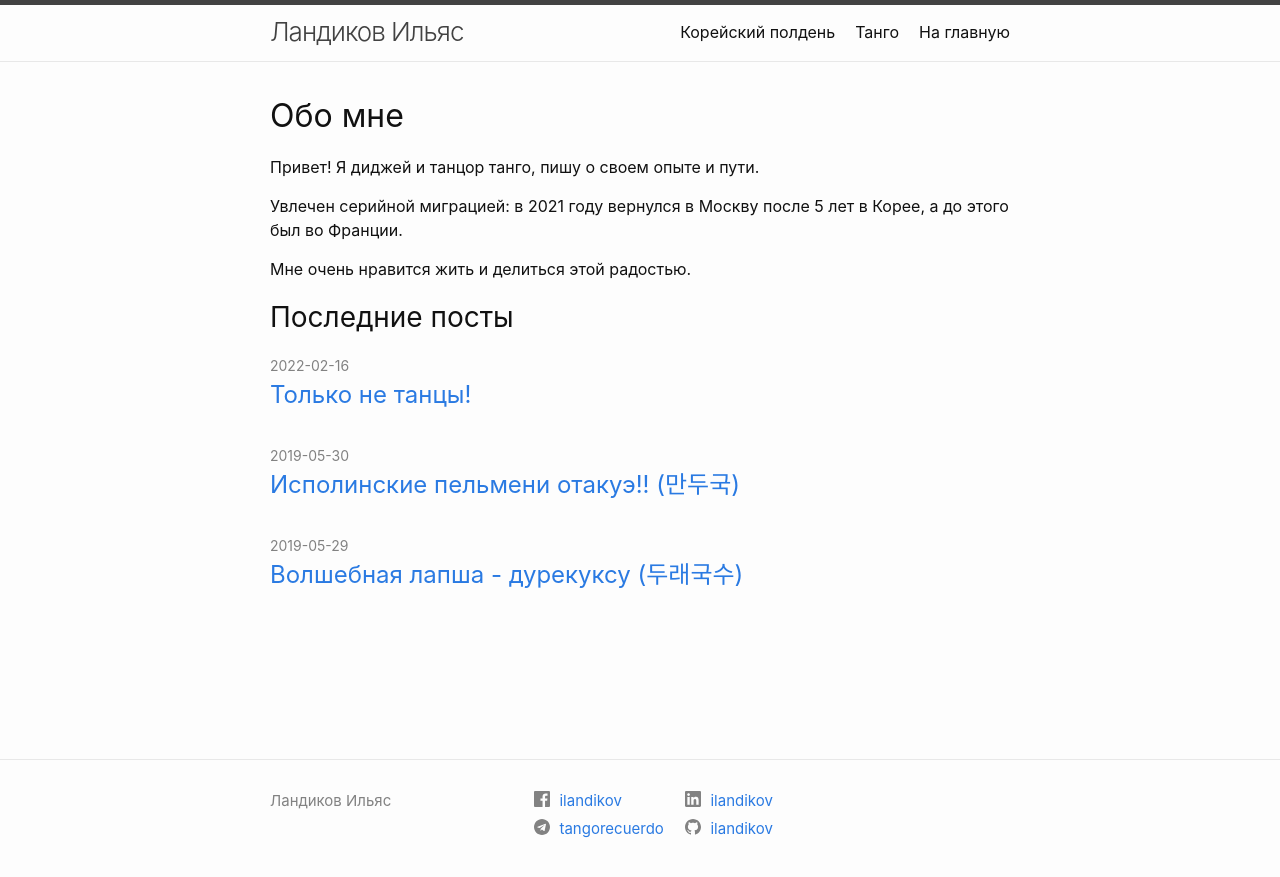
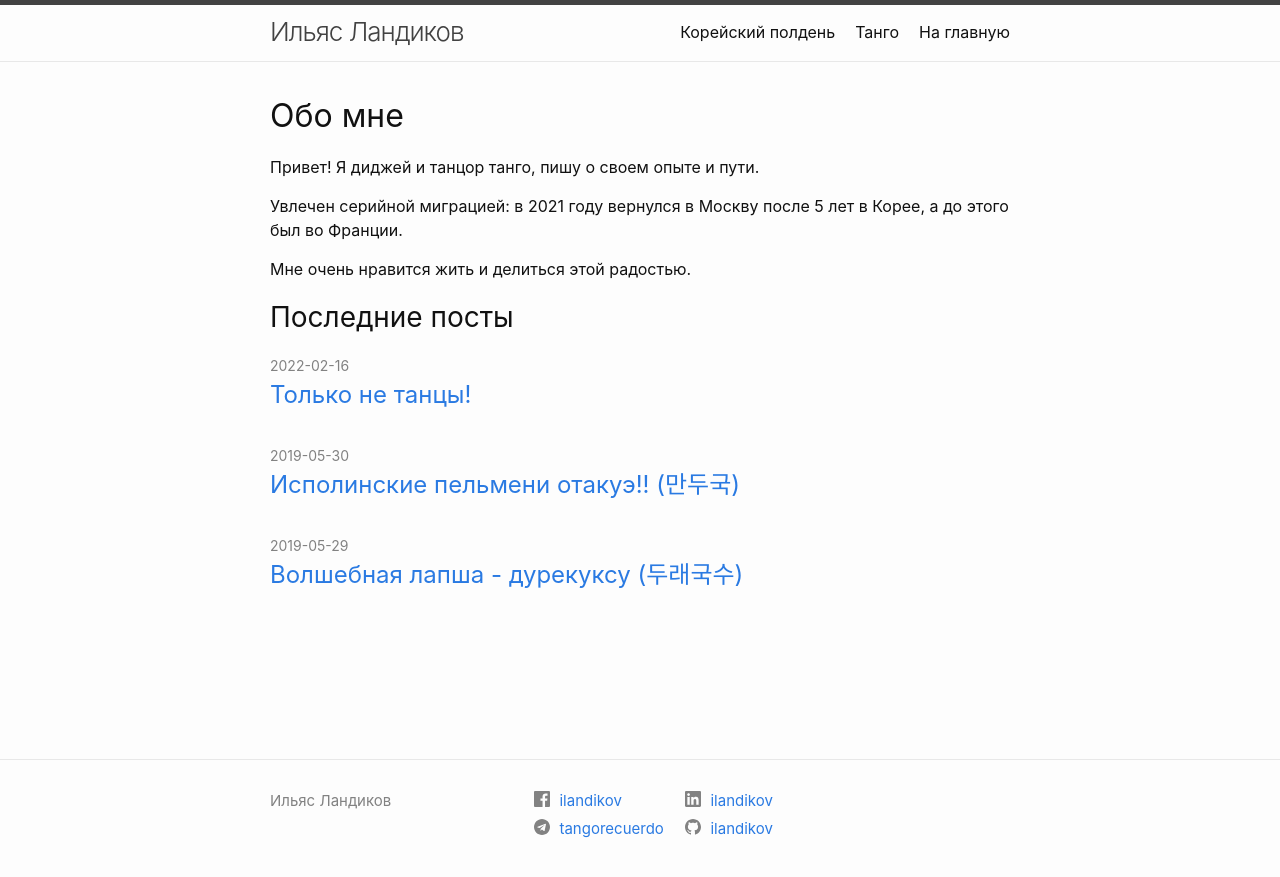
Before and after one commit to ilandikov/ilandikov.github.io, a Jekyll site: the page built from index.markdown, in a window 1280 px wide. Shown: the top 877 px of the page. Built offline with Jekyll 4.4.1, drawn with Linux system fonts in a browser that asks for light colours.

Commit message:
Put name in front

```diff
--- a/_config.yml
+++ b/_config.yml
@@ -18,8 +18,8 @@
 # You can create any custom variable you would like, and they will be accessible
 # in the templates via {{ site.myvariable }}.
 
-title: Ландиков Ильяс
-author: Ландиков Ильяс
+title: Ильяс Ландиков
+author: Ильяс Ландиков
 email: your-email@example.com
 # description: >- this means to ignore newlines until "baseurl:"
 #  Write an awesome description for your new site here. You can edit this
```
